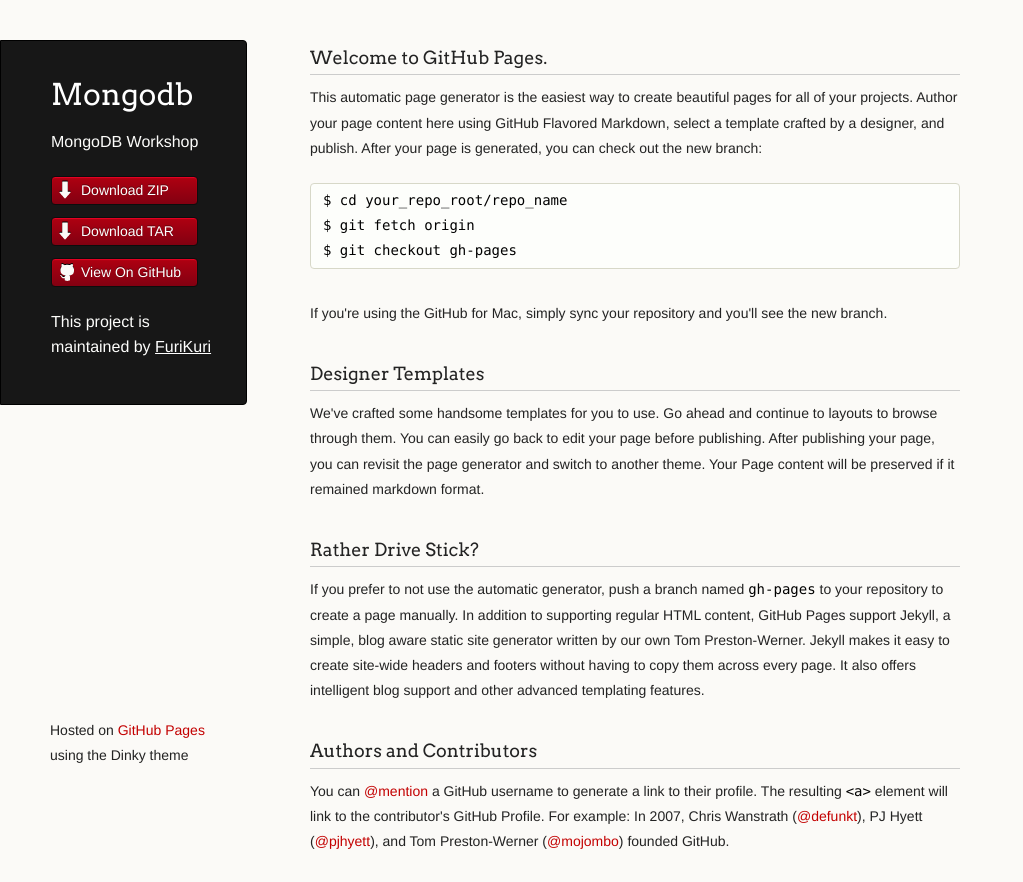
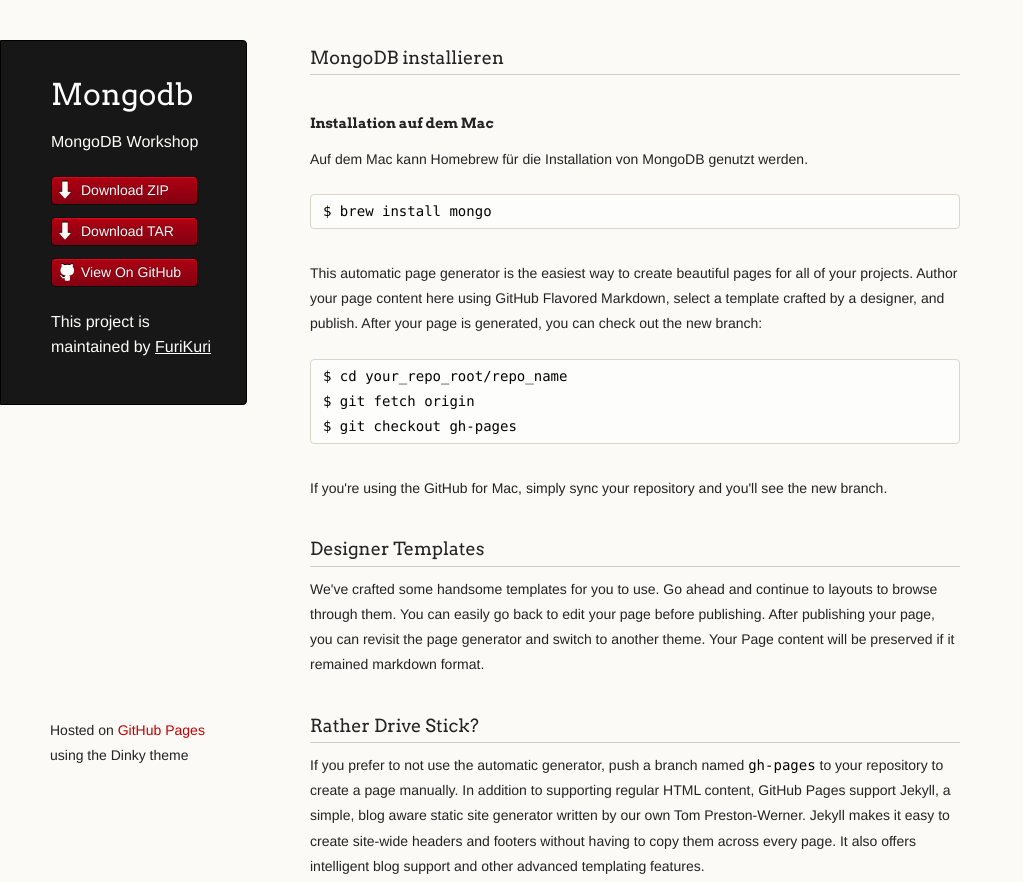
Before and after one commit to FuriKuri/mongodb, a plain HTML site: page index.html in a window 1280 px wide. Shown: the top 882 px of the page, without its empty margins (0-1023 px from the left). Drawn offline with Linux system fonts and the light colour scheme.

Commit message:
start installation for mac

```diff
--- a/index.html
+++ b/index.html
@@ -31,7 +31,15 @@
       </header>
       <section>
         <h3>
-<a name="welcome-to-github-pages" class="anchor" href="#welcome-to-github-pages"><span class="octicon octicon-link"></span></a>Welcome to GitHub Pages.</h3>
+<a name="welcome-to-github-pages" class="anchor" href="#welcome-to-github-pages"><span class="octicon octicon-link"></span></a>MongoDB installieren</h3>
+
+<h4>Installation auf dem Mac</h4>
+<p>
+  Auf dem Mac kann Homebrew für die Installation von MongoDB genutzt werden.
+</p>
+<pre><code>$ brew install mongo
+</code></pre>
+
 
 <p>This automatic page generator is the easiest way to create beautiful pages for all of your projects. Author your page content here using GitHub Flavored Markdown, select a template crafted by a designer, and publish. After your page is generated, you can check out the new branch:</p>
 
```
